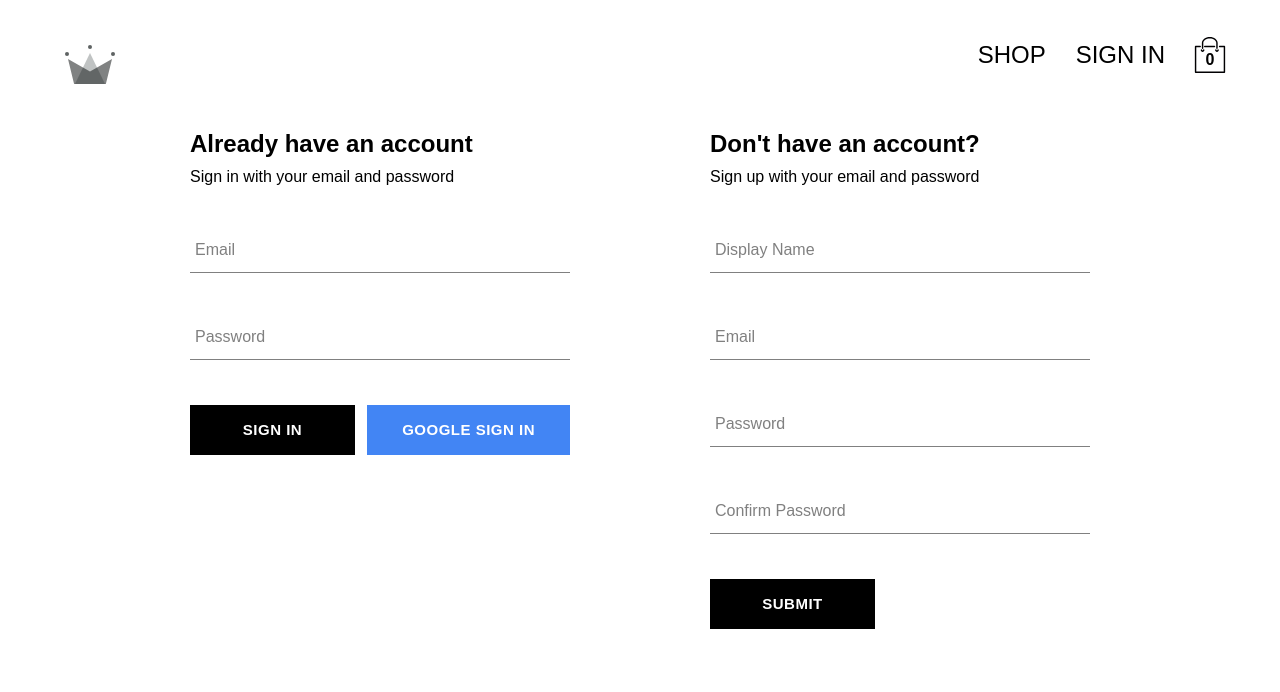
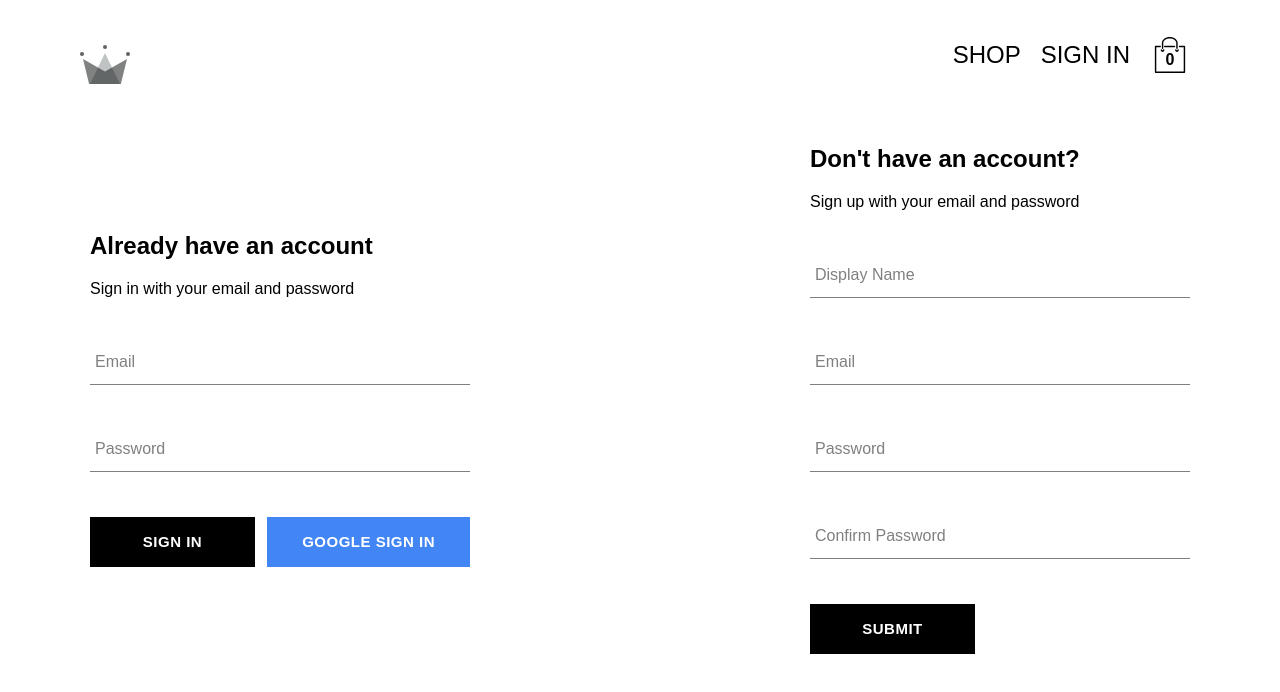
Before and after one commit to P0NIAT/online-store, a React (Create React App) app: page /auth in a window 1280 px wide. Shown: the top 692 px of the page. Built offline with nearby package versions, Linux system fonts and the light colour scheme; no server answers; a web font is replaced by a local one.

Commit message:
media screen added

```diff
--- a/src/App.js
+++ b/src/App.js
@@ -10,22 +10,24 @@ import { useEffect } from 'react';
 import {
 	onAuthStateChangedListener,
 	createUserDocumentFromAuth,
+	getCurrentUser,
 } from './utils/firebase/firebase.utils';
-import { setCurrentUser } from './store/user/user.action';
+// import { setCurrentUser } from './store/user/user.action';
 import { useDispatch } from 'react-redux';
 
 const App = () => {
 	const dispatch = useDispatch();
 
 	useEffect(() => {
-		const unsubscribe = onAuthStateChangedListener((user) => {
-			if (user) {
-				createUserDocumentFromAuth(user);
-			}
-			dispatch(setCurrentUser(user));
-		});
+		getCurrentUser().then((user) => console.log(user));
+		// const unsubscribe = onAuthStateChangedListener((user) => {
+		// 	if (user) {
+		// 		createUserDocumentFromAuth(user);
+		// 	}
+		// 	dispatch(setCurrentUser(user));
+		// });
 
-		return unsubscribe;
+		// return unsubscribe;
 	}, [dispatch]);
 
 	return (
--- a/src/components/cart-dropdown/cart-dropdown.comp.jsx
+++ b/src/components/cart-dropdown/cart-dropdown.comp.jsx
@@ -1,5 +1,5 @@
 import { useNavigate } from 'react-router-dom';
-import { useSelector } from 'react-redux';
+import { useDispatch, useSelector } from 'react-redux';
 import { selectCartItems } from '../../store/cart/cart.selector';
 
 import CartItem from '../cart-item/cart-item.comp';
@@ -10,13 +10,18 @@ import {
 	EmptyMessage,
 	CartItems,
 } from './cart-dropdown.styles';
+import { setIsCartOpen } from '../../store/cart/cart.action';
+import { selectIsCartOpen } from '../../store/cart/cart.selector';
 
 const CartDropdown = () => {
 	const cartItems = useSelector(selectCartItems);
 	const navigate = useNavigate();
+	const dispatch = useDispatch();
+	const isCartOpen = useSelector(selectIsCartOpen);
 
 	const goToCheckoutHandler = () => {
 		navigate('/checkout');
+		dispatch(setIsCartOpen(!isCartOpen));
 	};
 
 	return (
--- a/src/components/category-preview/category-preview.styles.scss
+++ b/src/components/category-preview/category-preview.styles.scss
@@ -1,17 +1,40 @@
 .category-preview-container {
-  display: flex;
-  flex-direction: column;
-  margin-bottom: 30px;
+	margin-bottom: 50px;
 
 	.title {
-    font-size: 28px;
+		font-size: 32px;
 		margin-bottom: 25px;
 		cursor: pointer;
 	}
 
 	.preview {
 		display: grid;
-    grid-template-columns: repeat(4, 1fr);
+		grid-template-columns: repeat(1, 1fr);
+		row-gap: 30px;
+	}
+}
+
+@media (min-width: 576px) {
+	.category-preview-container {
+		.preview {
+			grid-template-columns: repeat(2, 1fr);
 			column-gap: 20px;
 		}
 	}
+}
+
+@media (min-width: 992px) {
+	.category-preview-container {
+		.preview {
+			grid-template-columns: repeat(3, 1fr);
+		}
+	}
+}
+
+@media (min-width: 1200px) {
+	.category-preview-container {
+		.preview {
+			grid-template-columns: repeat(4, 1fr);
+		}
+	}
+}
--- a/src/components/directory/directory.styles.scss
+++ b/src/components/directory/directory.styles.scss
@@ -1,6 +1,10 @@
-.categories-container {
-   width: 100%;
-   display: flex;
-   flex-wrap: wrap;
-   justify-content: space-between;
- }
+
+@media (min-width: 576px) {
+  .categories-container {
+    width: 100%;
+     flex-wrap: wrap;
+		display: flex;
+		flex-direction: row;
+		justify-content: space-between;
+	}
+}
--- a/src/components/product-card/product-card.styles.scss
+++ b/src/components/product-card/product-card.styles.scss
@@ -37,7 +37,7 @@
 		height: 5%;
 		display: flex;
 		justify-content: space-between;
-		font-size: 18px;
+		font-size: 24px;
 
 		.name {
 			width: 90%;
--- a/src/components/sign-in-form/sign-in-form.styles.scss
+++ b/src/components/sign-in-form/sign-in-form.styles.scss
@@ -1,14 +1,32 @@
 .sign-up-container {
 	display: flex;
 	flex-direction: column;
-	width: 380px;
+	width: 280px;
+	margin-bottom: 50px;
 }
-
-h2 {
-	margin: 10px 0;
+.buttons-container {
+	display: flex;
+	flex-direction: column;
 }
-
 .buttons-container {
 	display: flex;
 	justify-content: space-between;
 }
+h2 {
+	margin: 20px 0;
+}
+
+ @media (min-width: 576px) {
+	.sign-up-container {
+	display: flex;
+	flex-direction: column;
+	width: 380px;
+	margin-bottom: 50px;
+}
+.buttons-container {
+	display: flex;
+	flex-direction: row;
+}
+
+
+ }
--- a/src/index.scss
+++ b/src/index.scss
@@ -3,8 +3,9 @@
 }
 
 body {
-	margin: 0;
-	padding: 20px 40px;
+	max-width: 1200px;
+	margin: 0 auto;
+	padding: 10px;
 	font-family: 'Fira Sans Extra Condensed', sans-serif;
 	-webkit-font-smoothing: antialiased;
 	-moz-osx-font-smoothing: grayscale;
@@ -20,3 +21,9 @@ a {
 	text-decoration: none;
 	color: #000;
 }
+
+@media (min-width: 576px) {
+	body {
+		padding: 20px 40px;
+	}
+}
--- a/src/routes/authentication/authentication.styles.scss
+++ b/src/routes/authentication/authentication.styles.scss
@@ -1,6 +1,16 @@
 .authentication-container {
    display: flex;
-   justify-content: space-between;
-   margin: 30px auto;
-   width: 900px;
+   flex-direction: column;
+   justify-content: center;
+   align-items: center;
 }
+
+ @media (min-width: 992px) {
+   .authentication-container {
+      display: flex;
+      flex-direction: row;
+      justify-content: space-between;
+      margin: 10px auto;
+      padding: 10px;
+   }
+ }
--- a/src/routes/category/category.styles.scss
+++ b/src/routes/category/category.styles.scss
@@ -1,8 +1,8 @@
 .category-container {
 	display: grid;
-	grid-template-columns: repeat(4, 1fr);
+	grid-template-columns: repeat(1, 1fr);
 	column-gap: 20px;
-	row-gap: 50px;
+	row-gap: 30px;
 }
 
 .category-title {
@@ -10,3 +10,24 @@
 	margin-bottom: 25px;
 	text-align: center;
 }
+
+@media (min-width: 576px) {
+	.category-container  {
+		grid-template-columns: repeat(2, 1fr);
+		row-gap: 50px;
+	 }
+ }
+
+ @media (min-width: 992px) {
+	.category-container  {
+		display: grid;
+		grid-template-columns: repeat(3, 1fr);
+	 }
+ }
+
+ @media (min-width: 1200px) {
+	.category-container  {
+		display: grid;
+		grid-template-columns: repeat(4, 1fr);
+	 }
+ }
--- a/src/routes/checkout/checkout.styles.scss
+++ b/src/routes/checkout/checkout.styles.scss
@@ -1,5 +1,5 @@
 .checkout-container {
-  width: 55%;
+	width: 100%;
 	min-height: 90vh;
 	display: flex;
 	flex-direction: column;
@@ -15,11 +15,6 @@
 
 		.header-block {
 			text-transform: capitalize;
-      width: 23%;
-
-      &:last-child {
-        width: 8%;
-      }
 		}
 	}
 
@@ -29,3 +24,25 @@
 		font-size: 36px;
 	}
 }
+
+@media (min-width: 576px) {
+	.checkout-container {
+		width: 85%;
+		.checkout-header {
+			.header-block {
+				text-transform: capitalize;
+				width: 23%;
+
+				&:last-child {
+					width: 8%;
+				}
+			}
+		}
+	}
+}
+
+@media (min-width: 768px) {
+	.checkout-container {
+		width: 55%;
+	}
+}
--- a/src/routes/navigation/navigation.styles.jsx
+++ b/src/routes/navigation/navigation.styles.jsx
@@ -12,11 +12,11 @@ export const NavigationContainer = styled.div`
 export const LogoContainer = styled(Link)`
 	height: 100%;
 	width: 70px;
-	padding: 25px;
+	padding: 25px 0;
 `;
 
 export const NavLinksContainer = styled.div`
-	width: 50%;
+	width: 80%;
 	height: 100%;
 	display: flex;
 	align-items: center;
@@ -24,7 +24,7 @@ export const NavLinksContainer = styled.div`
 `;
 
 export const NavLink = styled(Link)`
-	padding: 10px 15px;
+	padding: 10px 10px;
 	font-size: 24px;
 	cursor: pointer;
 `;
--- a/src/utils/firebase/firebase.utils.js
+++ b/src/utils/firebase/firebase.utils.js
@@ -112,3 +112,16 @@ export const signOutUser = async () => await signOut(auth);
 
 export const onAuthStateChangedListener = (callback) =>
 	onAuthStateChanged(auth, callback);
+
+export const getCurrentUser = () => {
+	return new Promise((resolve, reject) => {
+		const unsubscribe = onAuthStateChanged(
+			auth,
+			(userAuth) => {
+				unsubscribe();
+				resolve(userAuth);
+			},
+			reject
+		);
+	});
+};
```
Lines whose indentation alone changed are shown as unchanged.
